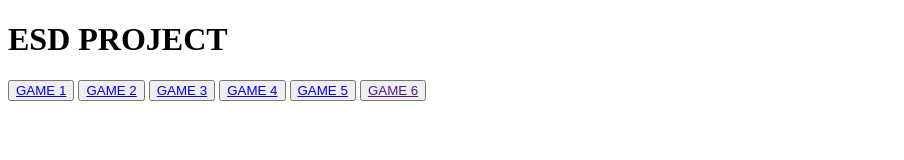
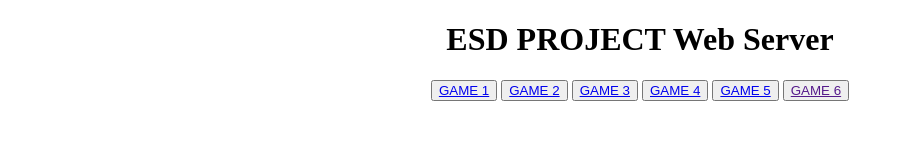
Before and after one commit to BEASTM0DESSH/5.1g, a plain HTML site: page index.html in a window 1280 px wide. Shown: the whole page, without its empty margins (0-904 px from the left). Drawn offline with Linux system fonts and the light colour scheme.

Commit message:
Update index.html

```diff
--- a/index.html
+++ b/index.html
@@ -5,15 +5,17 @@
     <title></title>
   </head>
   <body>
-    <h1>ESD PROJECT</h1>
+    <center><h1>ESD PROJECT Web Server</h1></center>
     <div class="BUTTONS">
+      <center>
       <button type="button" name="GAME 1"> <a href="game2.html">GAME 1</a></button>
       <button type="button" name="GAME 2"><a href="game3.html">GAME 2</a></button>
       <button type="button" name="GAME 3"><a href="game4.html">GAME 3</a></button>
       <button type="button" name="GAME 4"><a href="drum.html">GAME 4</a></button>
       <button type="button" name="GAME 5"><a href="dicee.html">GAME 5</a></button>
       <button type="button" name="DRUM-KIT"><a href="">GAME 6</a></button>
-    </div>
+    <center>
+        </div>
 
   </body>
 </html>
```
